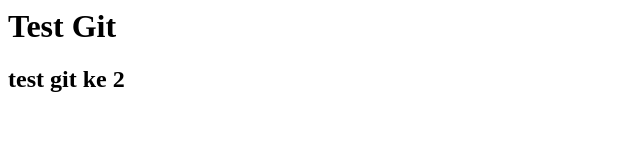
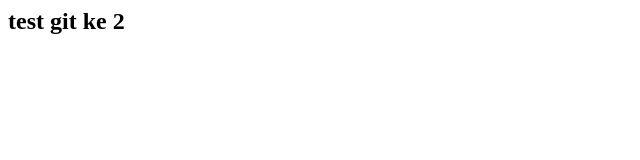
Before and after one commit to 20farid/react-one, a website: page test-git/index.html in a window 1280 px wide. Shown: the whole page, without its empty margins (0-640 px from the left). Drawn offline with Linux system fonts and the light colour scheme.

Commit message:
test git ke 2

```diff
--- a/test-git/index.html
+++ b/test-git/index.html
@@ -6,7 +6,7 @@
     <title>test git</title>
 </head>
 <body>
-    <h1>Test Git</h1>
+    <!-- <h1>Test Git</h1> -->
     <h2>test git ke 2</h2>
 </body>
 </html>
```
